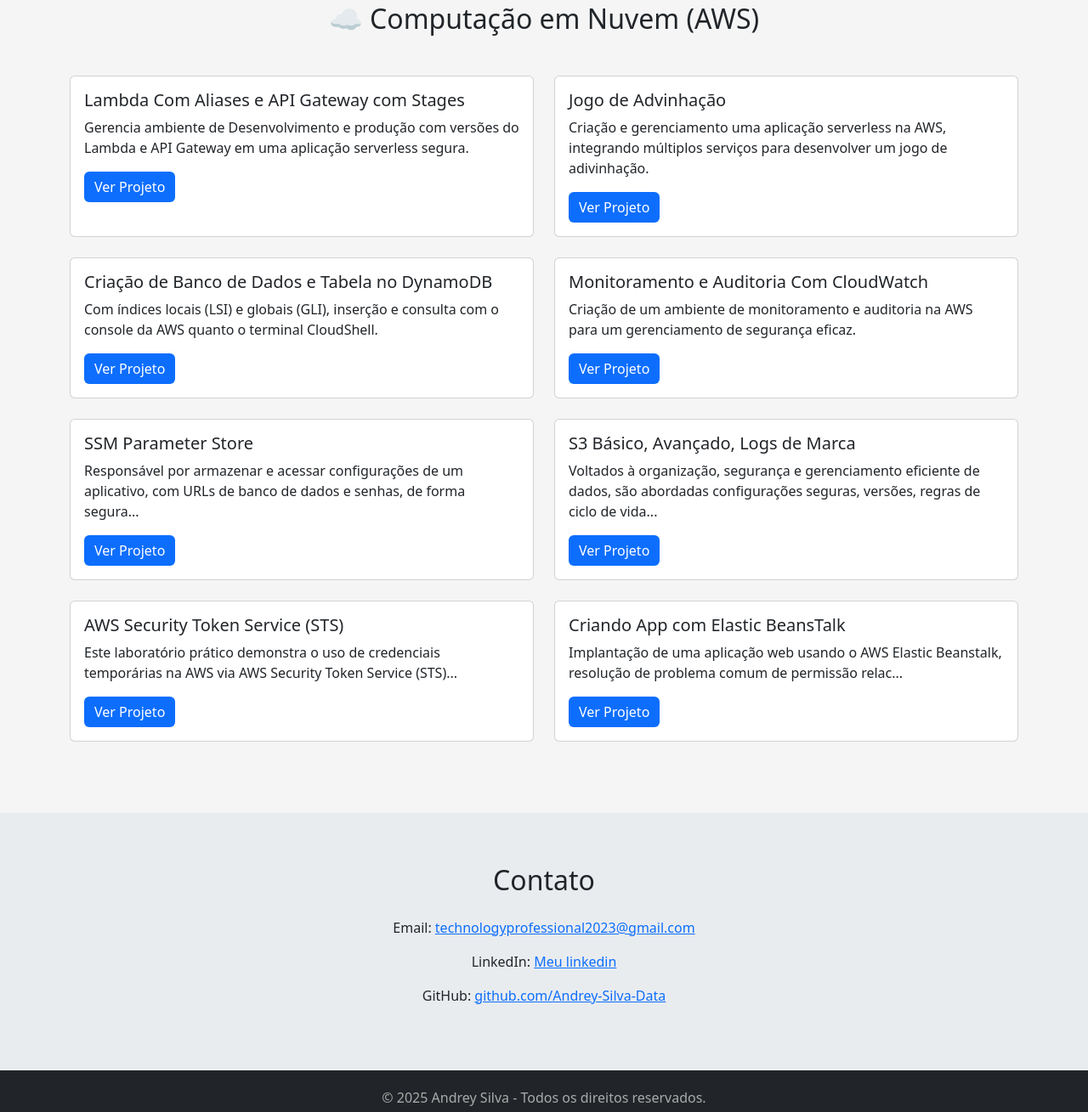
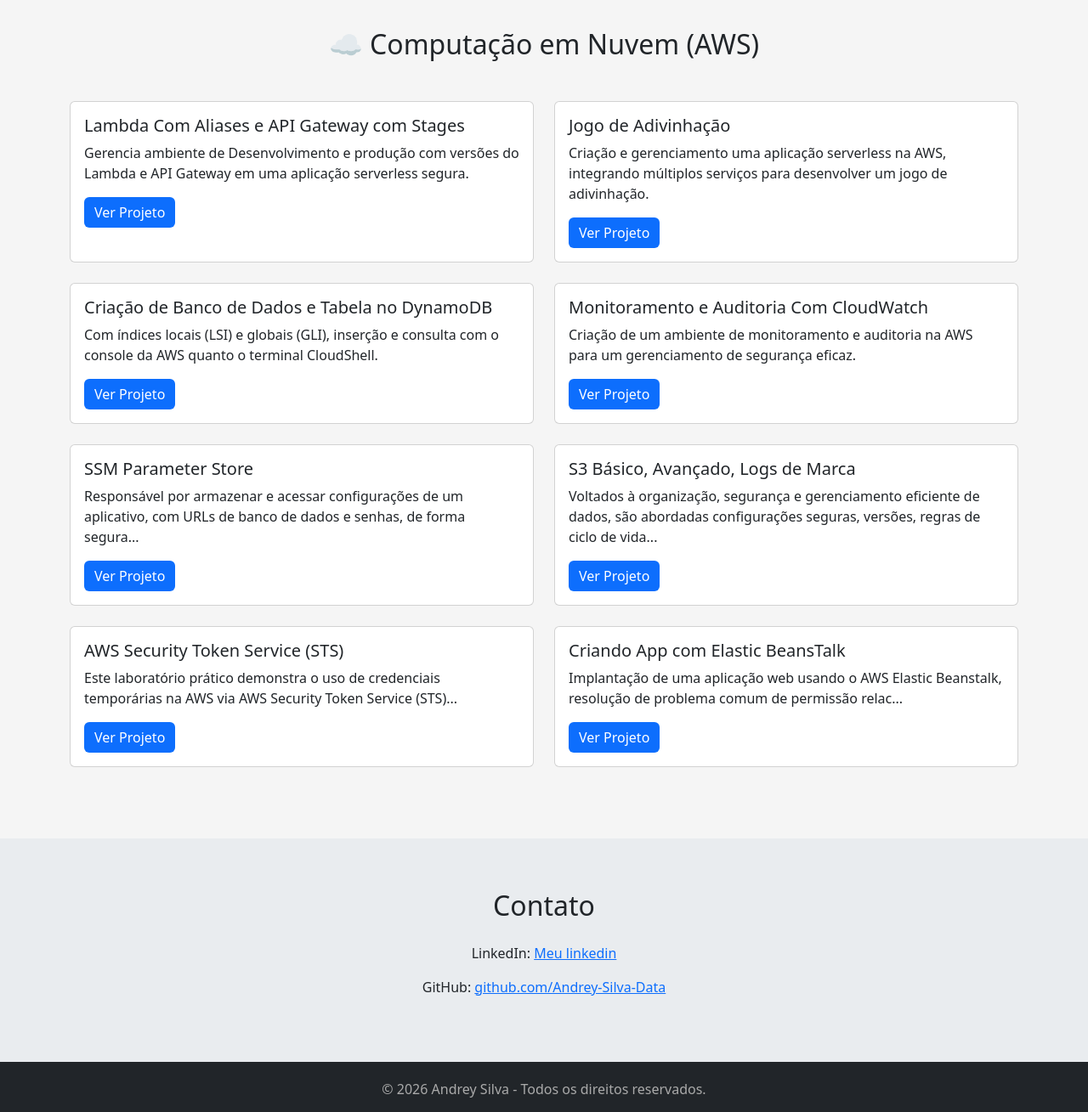
Before and after one commit to Andrey-Silva-Data/MeuPortf-lio-AndreySilva, a plain HTML site: page index.html in a window 1280 px wide. Shown: the part 1291-2600 px from the top of the page at 85% size. Drawn offline with nearby package versions, Linux system fonts and the light colour scheme.

Commit message:
alteração de titulos

```diff
--- a/index.html
+++ b/index.html
@@ -106,7 +106,7 @@
   <div class="container">
     <img src="imagem\179500022.jpg" alt="Minha Foto">
     <h1 class="display-5 fw-bold">Andrey Silva</h1>
-    <p class="lead">Data Scientyst | Data Analyst | Big Data | Python | SQL | Power BI | ETL | BI | Analytics | Machine Learn | N8N</p>
+    <p class="lead">Data Scientist | Data Analyst | Big Data | Python | SQL | Power BI | Tableau | ETL | BI | Analytics | Machine Learning | N8N</p>
   </div>
 </section>
 
@@ -191,7 +191,7 @@ Forex. Os insights...</p>
       <div class="col-md-6 mb-4">
         <div class="card h-100">
           <div class="card-body">
-            <h5 class="card-title">Jogo de Advinhação</h5>
+            <h5 class="card-title">Jogo de Adivinhação</h5>
             <p class="card-text">Criação e gerenciamento uma aplicação serverless na AWS, integrando múltiplos serviços para desenvolver um jogo de adivinhação.</p>
             <a href="https://github.com/Andrey-Silva-Data/Jogo-de-Advinhacao.git" class="btn btn-custom">Ver Projeto</a>
           </div>
@@ -325,7 +325,6 @@ n8n
 <section id="contato" style="background:#e9ecef;">
   <div class="container text-center">
     <h2 class="mb-4">Contato</h2>
-    <p>Email: <a href="mailto:seuemail@email.com">technologyprofessional2023@gmail.com</a></p>
     <p>LinkedIn: <a href="https://www.linkedin.com/in/techprofessional-AndreySilva/">Meu linkedin</a></p>
     <p>GitHub: <a href="#">github.com/Andrey-Silva-Data</a></p>
   </div>
@@ -333,7 +332,7 @@ n8n
 
 <!-- Footer -->
 <footer>
-  <p>© 2025 Andrey Silva - Todos os direitos reservados.</p>
+  <p>© 2026 Andrey Silva - Todos os direitos reservados.</p>
 </footer>
 
 <script src="https://cdn.jsdelivr.net/npm/bootstrap@5.3.3/dist/js/bootstrap.bundle.min.js"></script>
```
